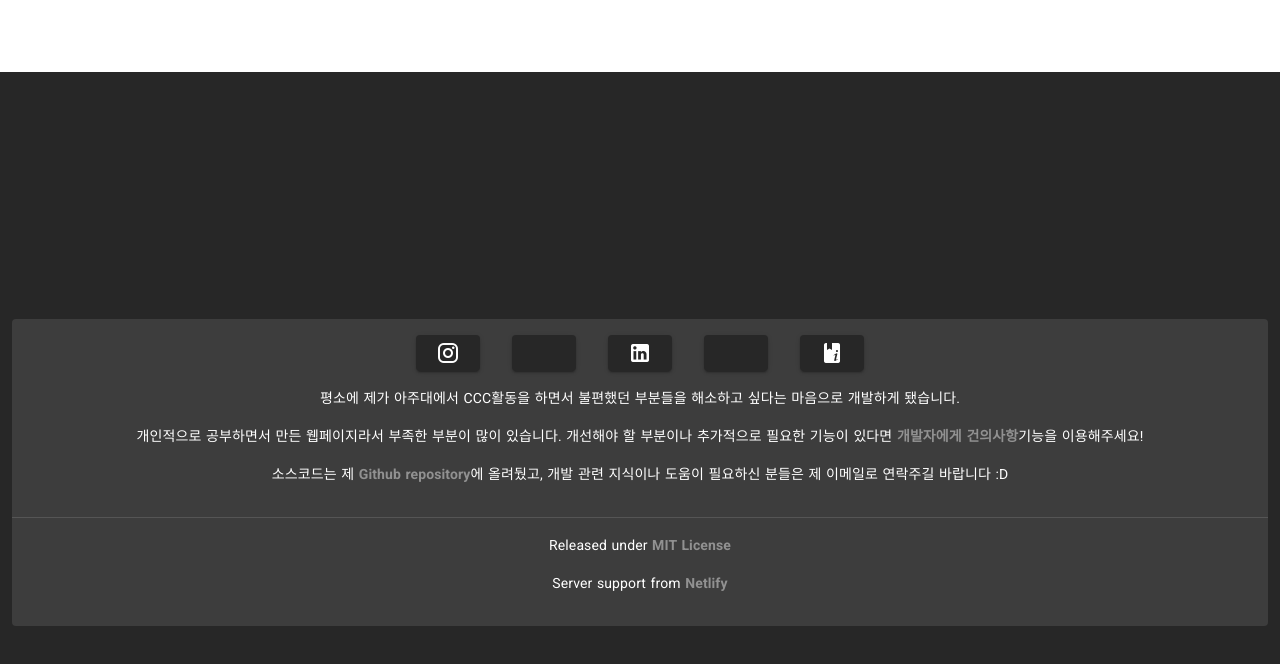
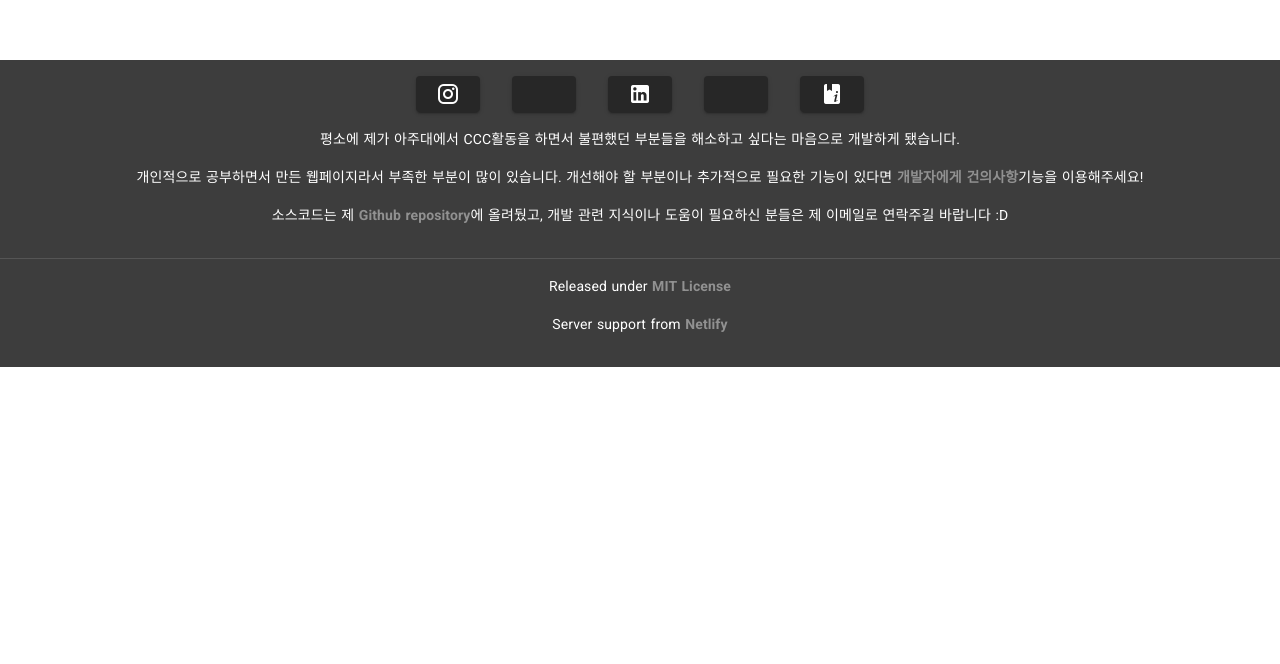
Before and after one commit to peterhyun1234/vue-ForSuwonCCC, a Nuxt app in the folder was-fsc/: page /sendMessage in a window 1280 px wide. Shown: the part 776-1440 px from the top of the page. After the commit the page ends 1143 px from the top, so only its background shows below. Built offline with nearby package versions, Linux system fonts and the light colour scheme.

Commit message:
after modifying footers inteval

```diff
--- a/was-fsc/layouts/default.vue
+++ b/was-fsc/layouts/default.vue
@@ -84,9 +84,8 @@
           dark
           padless
         >
-          <v-container grid-list-md text-xs-center fluid >
-            <v-layout row wrap>
-              <v-flex xs12>
+          <v-layout row wrap >
+            <v-flex xs12 class="text-center">
               <v-card
                 color="#3d3d3d"
                 flat
@@ -131,7 +130,6 @@
               </v-card>
             </v-flex>
           </v-layout>
-          </v-container>
         </v-footer>
       </div>
     </v-app>
--- a/was-fsc/pages/index.vue
+++ b/was-fsc/pages/index.vue
@@ -10,7 +10,7 @@
           >
             <v-carousel
               :continuous="true"
-              :cycle="cycle"
+              :cycle="true"
               :show-arrows="false"
               hide-delimiter-background
               delimiter-icon="mdi-minus"
```
Lines whose indentation alone changed are shown as unchanged.
